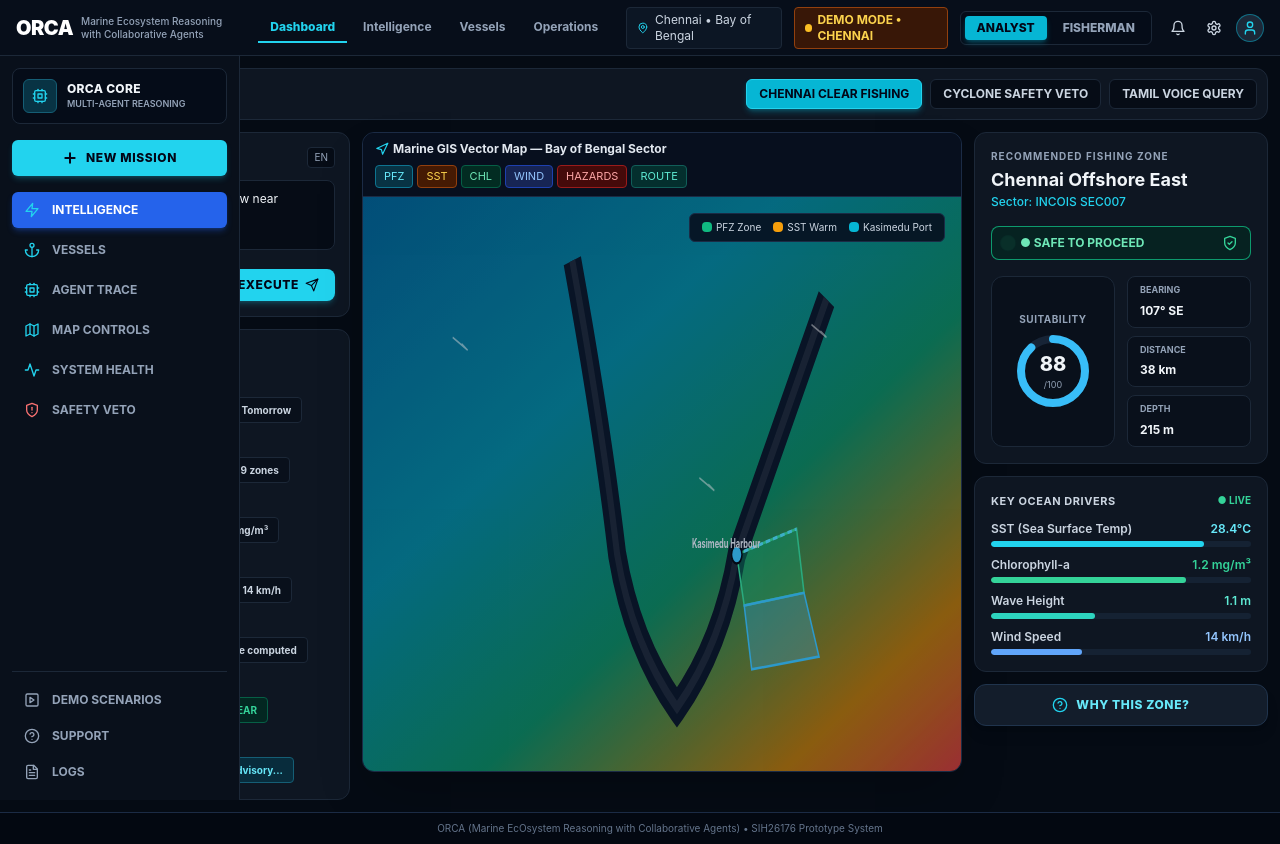
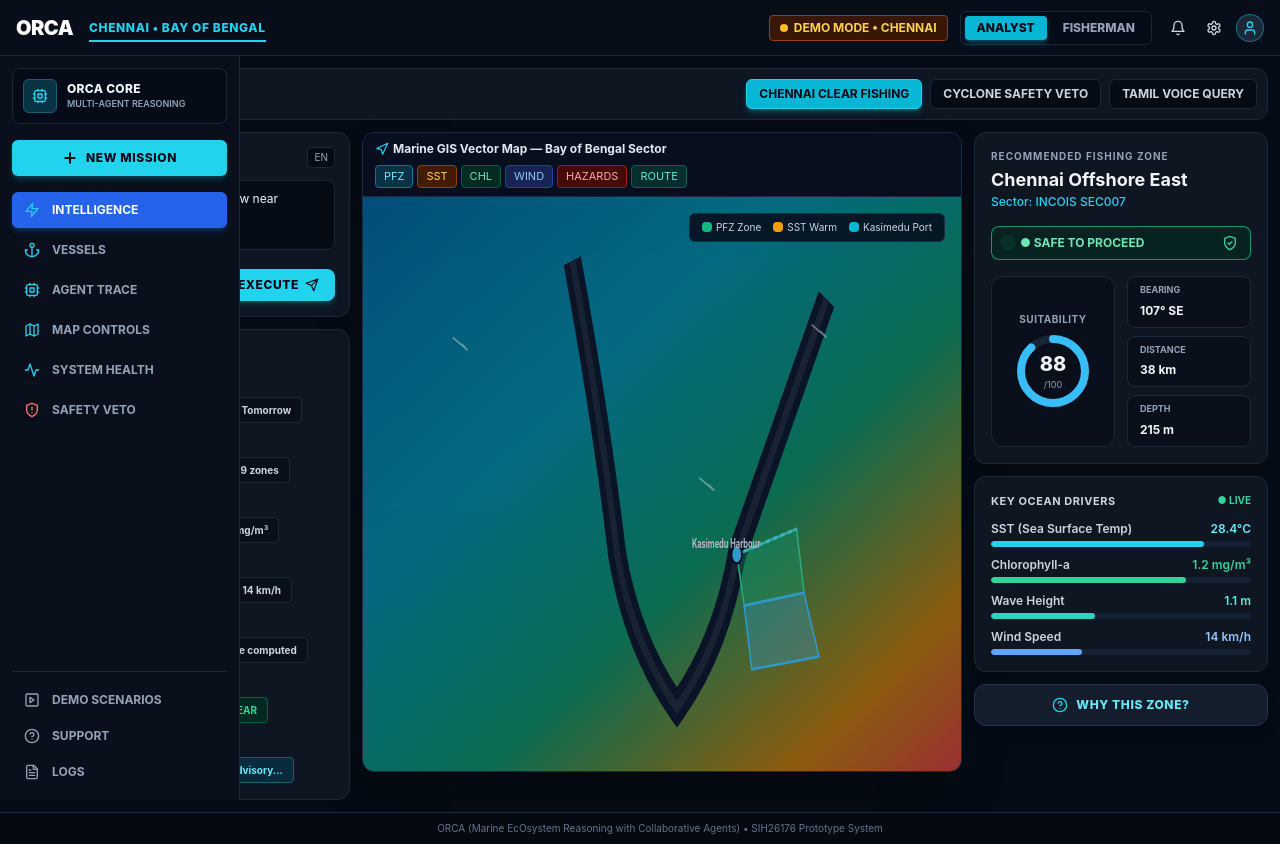
Before and after one commit to Sourish-19/ORCA, a React (Vite) app in the folder frontend/: page / in a window 1280 px wide. Built offline with nearby package versions, Linux system fonts and the light colour scheme; no server answers; the HTML template or start-up script is replaced by a standard one.

Commit message:
fix: remove horizontal text links from ORCAHeader

```diff
--- a/frontend/src/components/navigation/ORCAHeader.tsx
+++ b/frontend/src/components/navigation/ORCAHeader.tsx
@@ -1,6 +1,6 @@
 import React from 'react';
 import { NavLink } from 'react-router-dom';
-import { Compass, Bell, Settings, User, Radio, MapPin } from 'lucide-react';
+import { Bell, Settings, User, MapPin } from 'lucide-react';
 import { PersonaMode, DataMode } from '../../types';
 
 interface ORCAHeaderProps {
@@ -20,79 +20,22 @@ export const ORCAHeader: React.FC<ORCAHeaderProps> = ({
   return (
     <header className="bg-[#070e1a] border-b border-[#1c2838] px-4 py-2 flex items-center justify-between gap-4 sticky top-0 z-50 h-14">
 
-      {/* LEFT: ORCA Logo + Subtitle / Navigation Tabs */}
-      <div className="flex items-center gap-6">
+      {/* LEFT: ORCA Logo + Subtitle / Location Underline */}
+      <div className="flex items-center gap-4">
         <div className="flex items-center gap-2">
           <span className="text-xl font-black tracking-tight text-white font-sans">ORCA</span>
-          <span className="text-[10px] text-slate-400 font-medium hidden lg:inline max-w-[200px] leading-tight">
-            Marine Ecosystem Reasoning with Collaborative Agents
+        </div>
+
+        {/* Location Underline Badge */}
+        <div className="border-b-2 border-cyan-400 pb-0.5">
+          <span className="text-xs font-extrabold text-cyan-400 tracking-wider font-mono uppercase">
+            {location}
           </span>
         </div>
-
-        {/* Global Top Nav Tabs matching Stitch designs */}
-        <nav className="hidden md:flex items-center gap-1 text-xs font-bold font-sans">
-          <NavLink
-            to="/"
-            className={({ isActive }) =>
-              `px-3 py-1.5 transition border-b-2 ${
-                isActive
-                  ? 'text-cyan-400 border-cyan-400 font-extrabold'
-                  : 'text-slate-400 border-transparent hover:text-slate-200'
-              }`
-            }
-          >
-            Dashboard
-          </NavLink>
-
-          <NavLink
-            to="/agent-execution"
-            className={({ isActive }) =>
-              `px-3 py-1.5 transition border-b-2 ${
-                isActive
-                  ? 'text-cyan-400 border-cyan-400 font-extrabold'
-                  : 'text-slate-400 border-transparent hover:text-slate-200'
-              }`
-            }
-          >
-            Intelligence
-          </NavLink>
-
-          <NavLink
-            to="/fleet-overview"
-            className={({ isActive }) =>
-              `px-3 py-1.5 transition border-b-2 ${
-                isActive
-                  ? 'text-cyan-400 border-cyan-400 font-extrabold'
-                  : 'text-slate-400 border-transparent hover:text-slate-200'
-              }`
-            }
-          >
-            Vessels
-          </NavLink>
-
-          <NavLink
-            to="/data-health"
-            className={({ isActive }) =>
-              `px-3 py-1.5 transition border-b-2 ${
-                isActive
-                  ? 'text-cyan-400 border-cyan-400 font-extrabold'
-                  : 'text-slate-400 border-transparent hover:text-slate-200'
-              }`
-            }
-          >
-            Operations
-          </NavLink>
-        </nav>
       </div>
 
-      {/* RIGHT: Location, Persona Switcher, Demo Badge, Icons */}
+      {/* RIGHT: Persona Switcher, Demo Badge, Bell, Gear, Profile Avatar */}
       <div className="flex items-center gap-3">
-
-        {/* Location Badge */}
-        <div className="hidden xl:flex items-center gap-1.5 text-xs text-slate-300 font-mono bg-[#0c1624] px-2.5 py-1 rounded border border-[#1c2838]">
-          <MapPin className="w-3.5 h-3.5 text-cyan-400" />
-          <span>{location}</span>
-        </div>
 
         {/* Demo Mode Badge */}
         <NavLink
```
